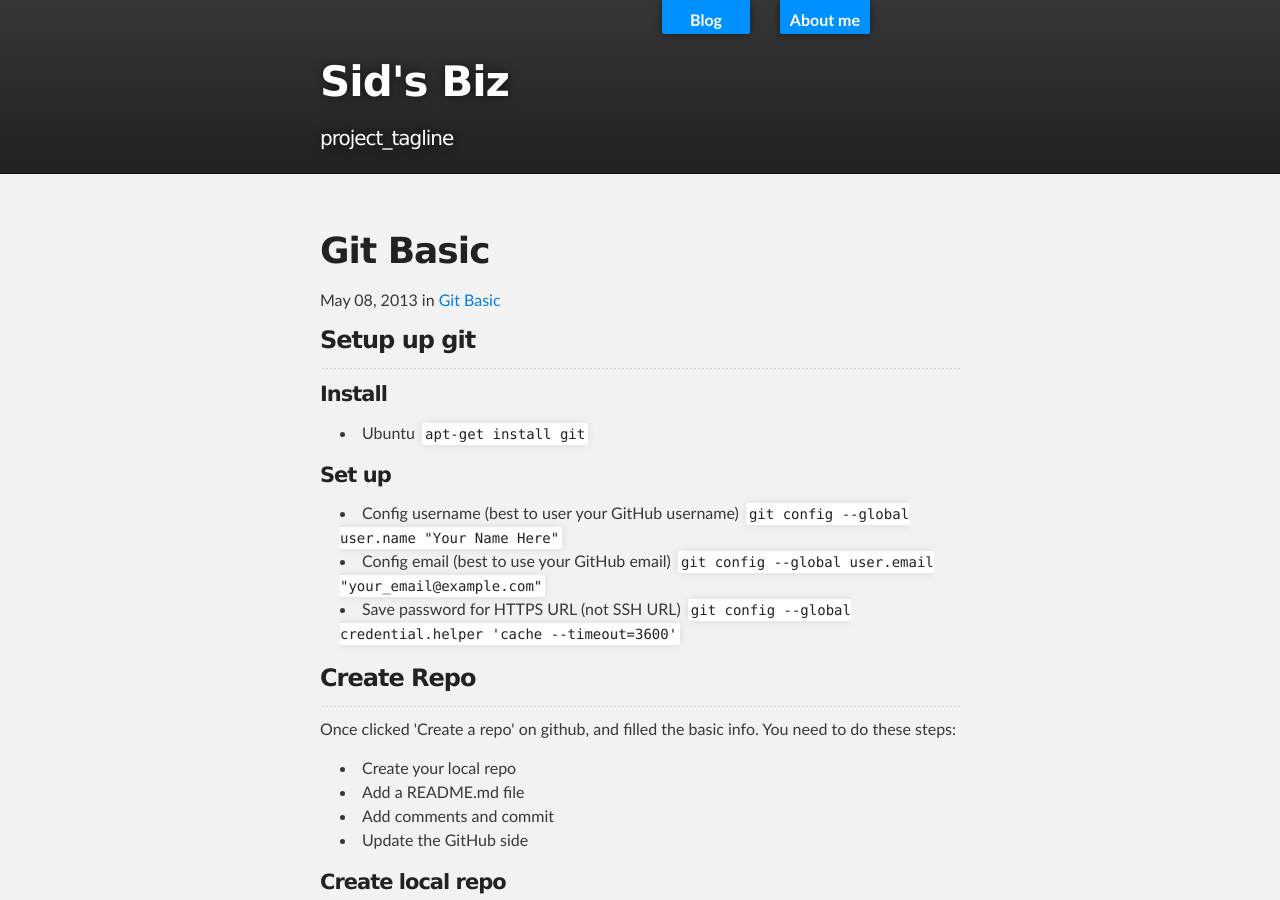
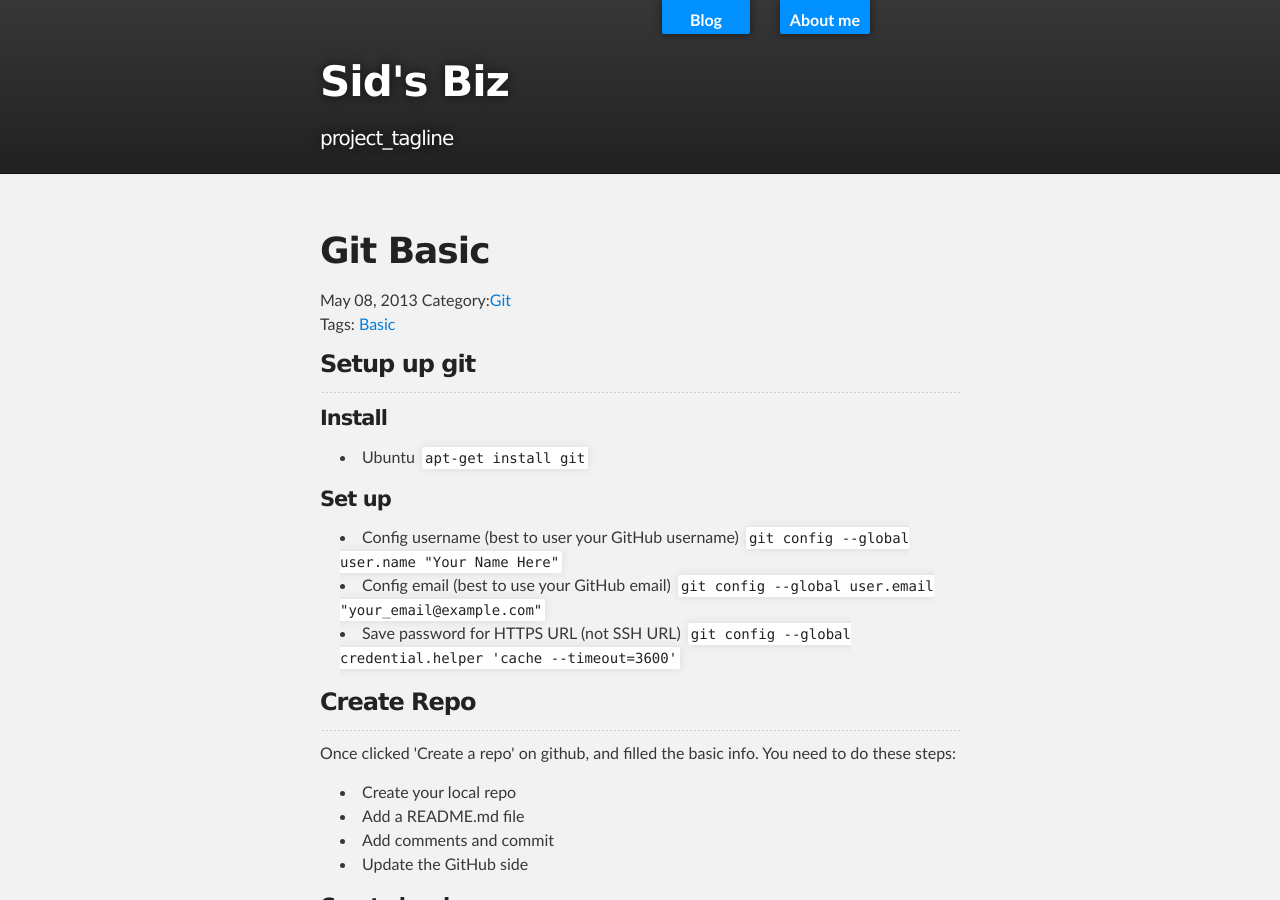
Before and after one commit to Siduzy/Blog, a Jekyll site: the page built from _posts/2013-05-08-Git-Basic-0.html, in a window 1280 px wide and 900 px high. Built offline with Jekyll 4.4.1, drawn with Linux system fonts in a browser that asks for light colours; comment, search, counter and statistics services are not loaded.

Commit message:
update post

```diff
--- a/_layouts/post.html
+++ b/_layouts/post.html
@@ -6,8 +6,9 @@ layout: default
 
 <info datetime="{{ page.date | date: "%Y-%m-%d" }}">
       {{ page.date | date: "%b %d, %Y" }}
-      {% if page.category %} in <a href="/categories/{{ page.category | slugize }}">{{ page.category }}</a> {% endif %}
-
+      {% if page.category %} Category:<a href="/categories/{{ page.category | slugize }}">{{ page.category }}</a> {% endif %}
+      <br/>
+      Tags:
       {% for tag in page.tags %}
       <a href="/tags/{{ tag| slugize }}">{{ tag }}</a>
       {% endfor %}
```
